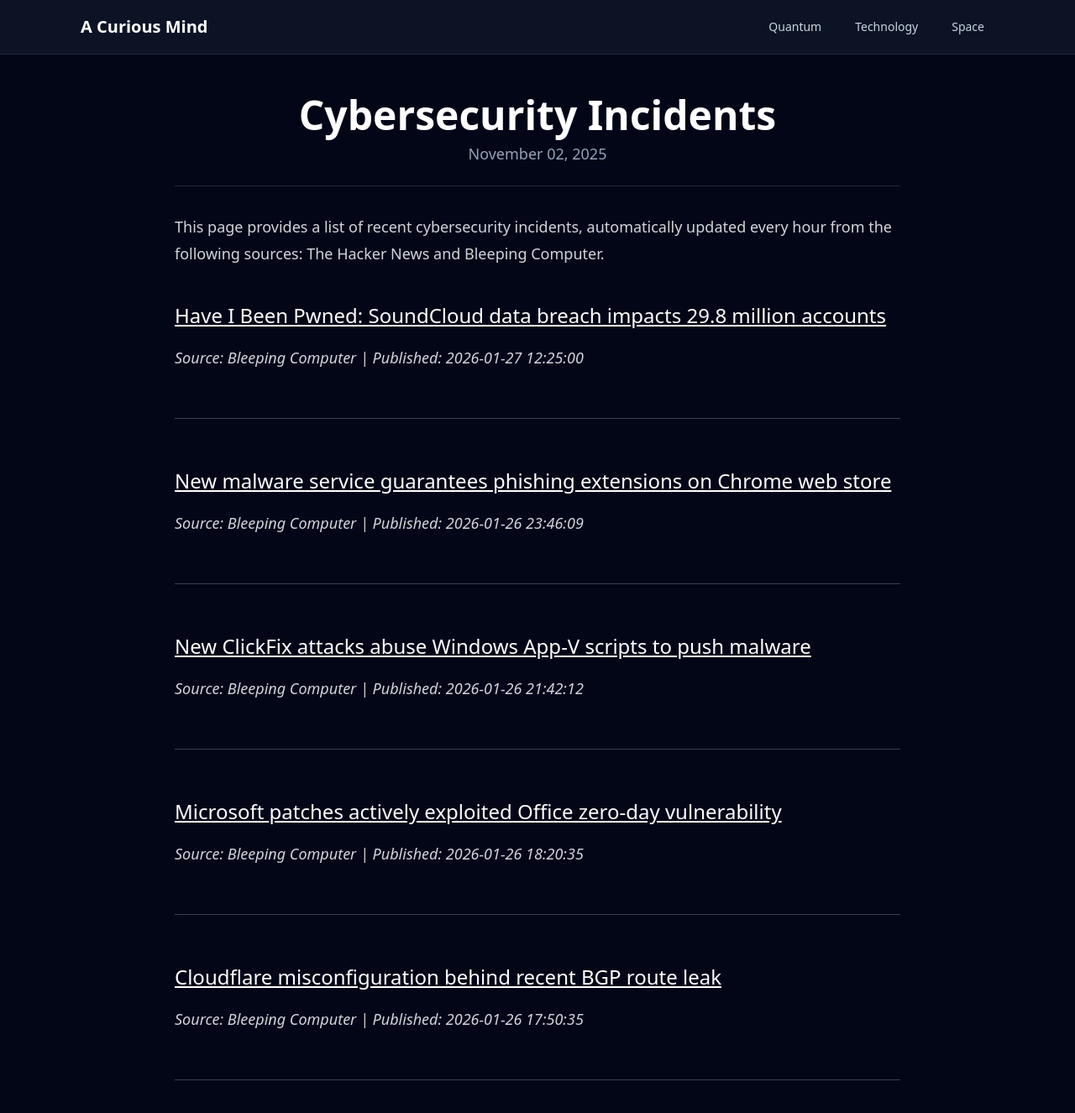
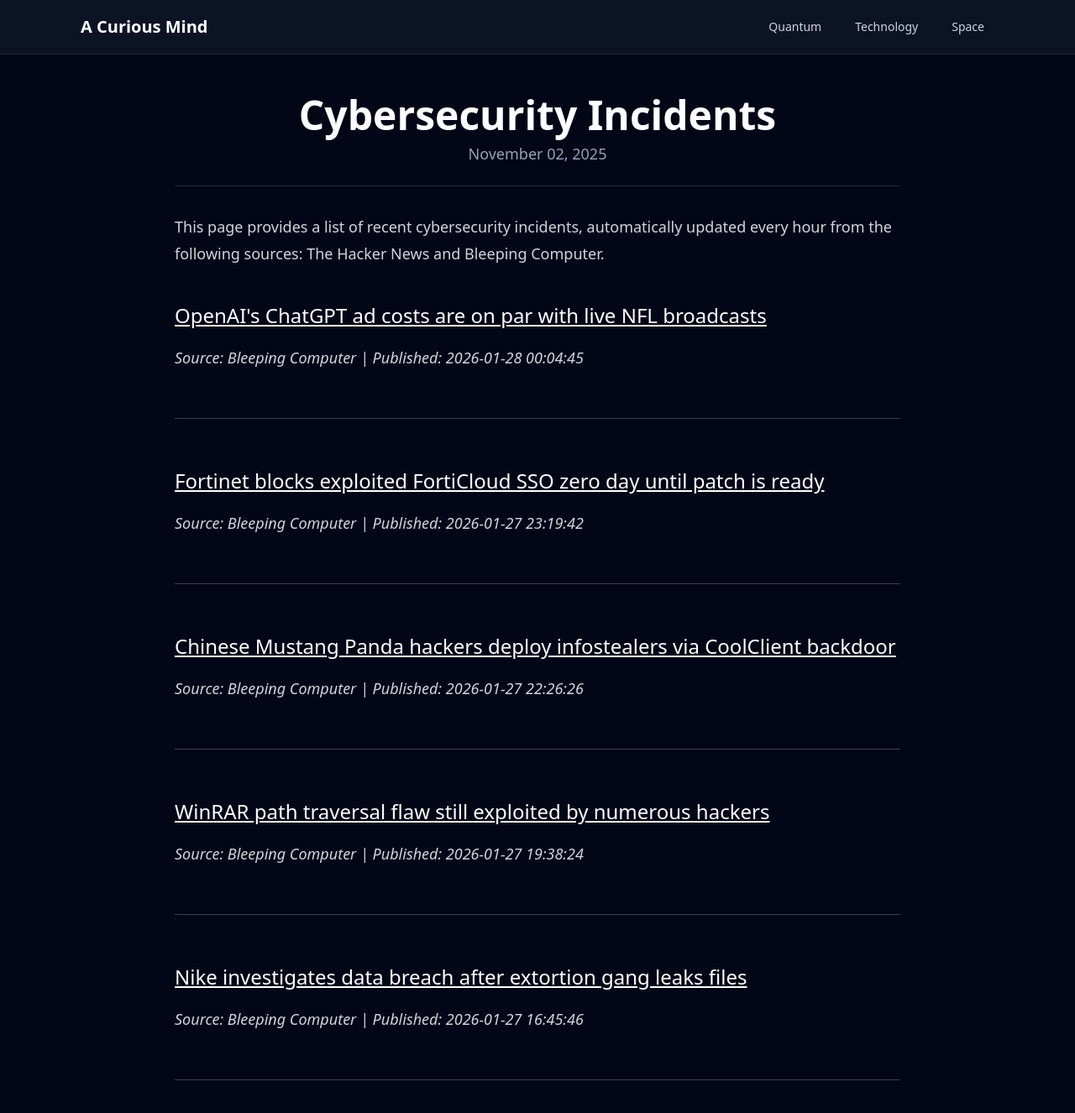
Before and after one commit to onehl7/onehl7.github.io, a Jekyll site: the page built from _posts/2025-11-02-cybersecurity-incidents.md, in a window 1280 px wide and 1400 px high. Shown: the top 1326 px of the window at 84% size. Built offline with Jekyll 4.4.1, drawn with Linux system fonts in a browser that asks for light colours; nearby versions of some CDN libraries.

Commit message:
Update news data

```diff
--- a/_data/news.json
+++ b/_data/news.json
@@ -1,32 +1,32 @@
 [
   {
     "source": "Bleeping Computer",
-    "title": "Have I Been Pwned: SoundCloud data breach impacts 29.8 million accounts",
-    "link": "https://www.bleepingcomputer.com/news/security/have-i-been-pwned-soundcloud-data-breach-impacts-298-million-accounts/",
-    "published": "2026-01-27 12:25:00"
+    "title": "OpenAI's ChatGPT ad costs are on par with live NFL broadcasts",
+    "link": "https://www.bleepingcomputer.com/news/artificial-intelligence/openais-chatgpt-ad-costs-are-on-par-with-live-nfl-broadcasts/",
+    "published": "2026-01-28 00:04:45"
   },
   {
     "source": "Bleeping Computer",
-    "title": "New malware service guarantees phishing extensions on Chrome web store",
-    "link": "https://www.bleepingcomputer.com/news/security/new-malware-service-guarantees-phishing-extensions-on-chrome-web-store/",
-    "published": "2026-01-26 23:46:09"
+    "title": "Fortinet blocks exploited FortiCloud SSO zero day until patch is ready",
+    "link": "https://www.bleepingcomputer.com/news/security/fortinet-blocks-exploited-forticloud-sso-zero-day-until-patch-is-ready/",
+    "published": "2026-01-27 23:19:42"
   },
   {
     "source": "Bleeping Computer",
-    "title": "New ClickFix attacks abuse Windows App-V scripts to push malware",
-    "link": "https://www.bleepingcomputer.com/news/security/new-clickfix-attacks-abuse-windows-app-v-scripts-to-push-malware/",
-    "published": "2026-01-26 21:42:12"
+    "title": "Chinese Mustang Panda hackers deploy infostealers via CoolClient backdoor",
+    "link": "https://www.bleepingcomputer.com/news/security/chinese-mustang-panda-hackers-deploy-infostealers-via-coolclient-backdoor/",
+    "published": "2026-01-27 22:26:26"
   },
   {
     "source": "Bleeping Computer",
-    "title": "Microsoft patches actively exploited Office zero-day vulnerability",
-    "link": "https://www.bleepingcomputer.com/news/microsoft/microsoft-patches-actively-exploited-office-zero-day-vulnerability/",
-    "published": "2026-01-26 18:20:35"
+    "title": "WinRAR path traversal flaw still exploited by numerous hackers",
+    "link": "https://www.bleepingcomputer.com/news/security/winrar-path-traversal-flaw-still-exploited-by-numerous-hackers/",
+    "published": "2026-01-27 19:38:24"
   },
   {
     "source": "Bleeping Computer",
-    "title": "Cloudflare misconfiguration behind recent BGP route leak",
-    "link": "https://www.bleepingcomputer.com/news/security/cloudflare-misconfiguration-behind-recent-bgp-route-leak/",
-    "published": "2026-01-26 17:50:35"
+    "title": "Nike investigates data breach after extortion gang leaks files",
+    "link": "https://www.bleepingcomputer.com/news/security/nike-investigates-data-breach-after-extortion-gang-leaks-files/",
+    "published": "2026-01-27 16:45:46"
   }
 ]
```
